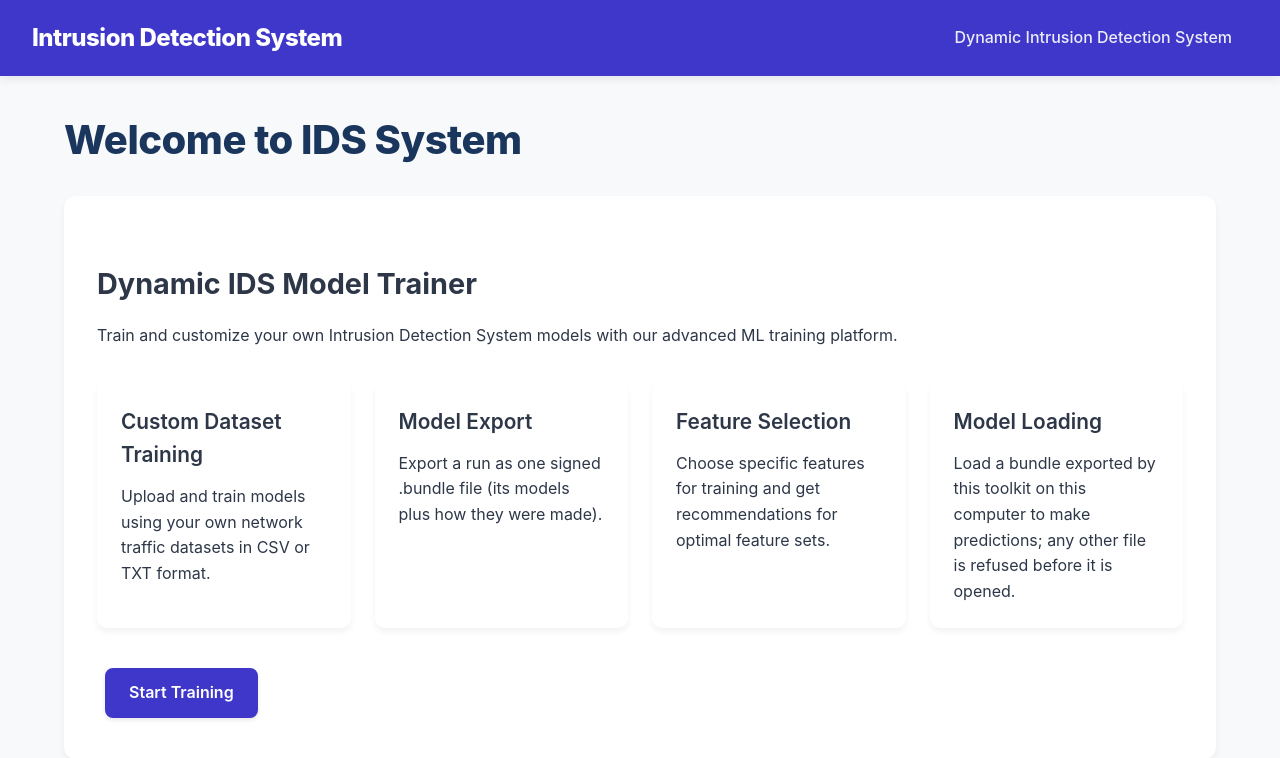
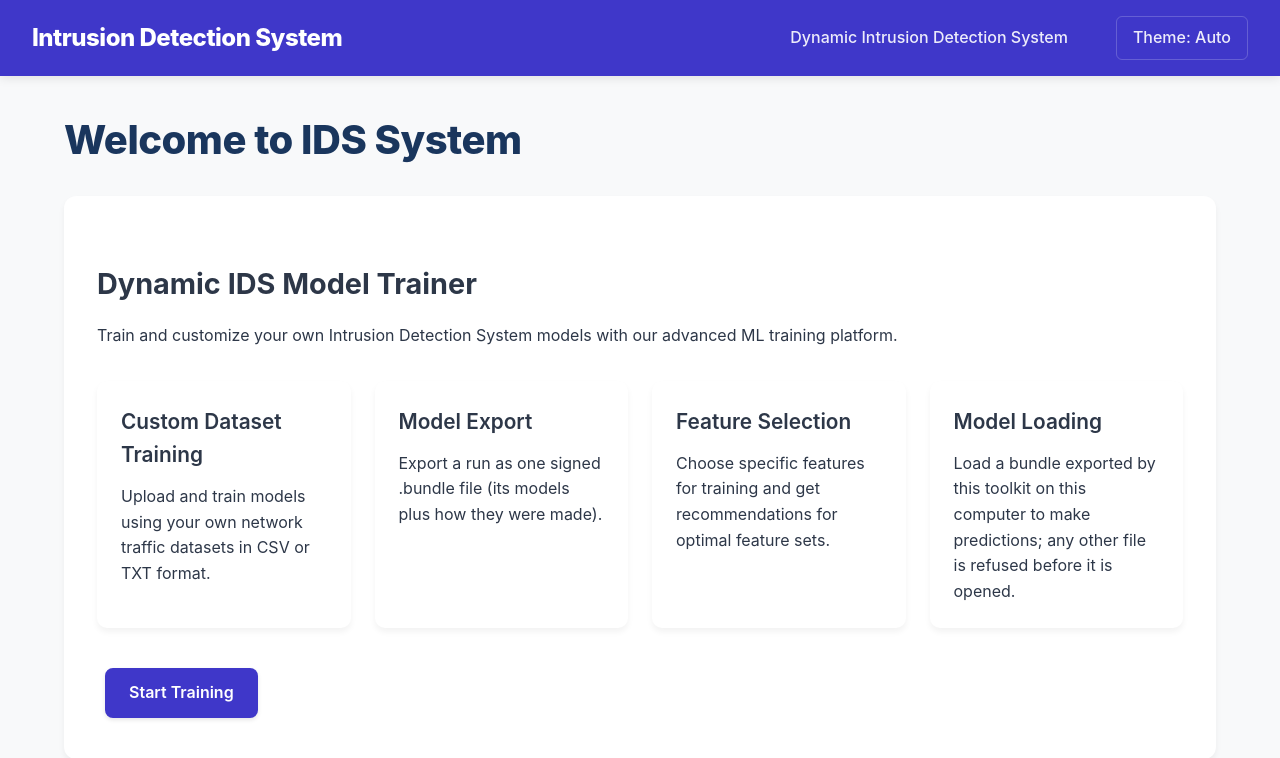
Before and after one commit to ah444/network-security-toolkit-, a Flask app: page / in a window 1280 px wide. Shown: the top 758 px of the page. Run offline with Flask 3, Linux system fonts and the light colour scheme; parts of the project's set-up code (start-up, migrations or seed data) failed here and were passed over.

Commit message:
feat(web): theme button, Auto / Light / Dark (step 2.1b)
A button in the navbar of both pages; Auto follows the system as before.
The choice is kept in the browser. theme.js is a classic script in the
<head>, so a page is drawn in its theme from the start, with no inline
script (CSP unchanged). The dark tokens are written twice in app.css
(the system's dark unless Light is chosen, and Dark chosen); a test keeps
the two copies equal. A white focus ring inside the navbar.

Co-Authored-By: Claude Opus 5.5 <noreply@anthropic.com>

```diff
--- a/toolkit/ui/web/static/css/app.css
+++ b/toolkit/ui/web/static/css/app.css
@@ -1,8 +1,11 @@
 /* Network Security Toolkit web app: one stylesheet for the home page and the trainer
    (v5.1 step 1.3b; before: style.css and style2.css).
 
-   Every colour is a token in :root. The dark theme follows the system setting and only
-   changes token values (the block after :root), so no rule is written twice. Parts that
+   Every colour is a token in :root. The dark theme follows the system setting unless the
+   theme button (theme.js, v5.2 step 2.1) chose Light or Dark, and only changes token
+   values, so no rule is written twice. Its tokens are written twice, for the system's dark
+   and for Dark chosen (CSS can't put a media query and a selector in one block);
+   tests/web/test_css.py keeps the two copies equal. Parts that
    stay light in both themes (tables, the balancing select, the warning and info boxes) and
    the always-dark recommendation box use tokens the dark block leaves alone.
    No !important except [hidden]; no inline styles (the CSP allows style-src 'self' only). */
@@ -62,7 +65,7 @@
   --cm-wrong-4: rgba(255, 0, 0, 0.4);
   --cm-wrong-5: rgba(255, 0, 0, 0.5);
 
-  /* theme: light values here, dark values in the block below */
+  /* theme: light values here, dark values in the two blocks below */
   --bg: var(--gray-50);
   --surface: var(--white);
   --text: var(--gray-700);
@@ -109,8 +112,9 @@
   --shadow-accent: 0 4px 15px var(--indigo-20);
 }
 
+/* Dark: the system's setting, unless Light is chosen */
 @media (prefers-color-scheme: dark) {
-  :root {
+  :root:not([data-theme="light"]) {
     --bg: var(--gray-800);
     --surface: var(--gray-700);
     --text: var(--gray-100);
@@ -129,6 +133,27 @@
     --warning: var(--amber-400);
     --info: var(--cyan-100);
   }
+}
+
+/* Dark chosen with the theme button: the same values as the block above */
+:root[data-theme="dark"] {
+  --bg: var(--gray-800);
+  --surface: var(--gray-700);
+  --text: var(--gray-100);
+  --heading-strong: var(--gray-100);
+  --label: var(--gray-100);
+  --label-strong: var(--white);
+  --label-strong-weight: 700;
+  --placeholder: var(--gray-300);
+  --input-bg: var(--gray-700);
+  --input-border: var(--gray-600);
+  --input-text: var(--gray-100);
+  --list-border: var(--gray-600);
+  --focus: var(--amber-400);
+  --success: var(--green-300);
+  --danger: var(--red-300);
+  --warning: var(--amber-400);
+  --info: var(--cyan-100);
 }
 
 /* ---------- Base ---------- */
@@ -283,6 +308,21 @@ textarea:focus-visible {
 .nav-link:hover {
   color: var(--on-accent);
   background: var(--white-10);
+}
+
+/* The theme button looks like the navbar's links, with a border to show it's a button */
+.theme-toggle {
+  font: inherit;
+  font-weight: 500;
+  background: none;
+  border: 1px solid var(--white-20);
+  cursor: pointer;
+}
+
+/* The page's focus colour is too close to the navbar's own; white shows on it */
+.navbar a:focus-visible,
+.navbar button:focus-visible {
+  outline-color: var(--on-accent);
 }
 
 .container {
--- /dev/null
+++ b/toolkit/ui/web/static/js/theme.js
@@ -0,0 +1,62 @@
+// Theme (v5.2 step 2.1): Auto follows the system's light or dark setting, Light and Dark
+// override it, and the choice is kept in this browser. A classic script in the <head> of
+// both pages, not a module: it runs before the page is drawn, so the page never shows the
+// other theme first. Without JavaScript the button stays hidden and the page follows the
+// system. Light and Dark set data-theme on <html>; app.css does the rest.
+
+(() => {
+  const STORAGE_KEY = "toolkit-theme";
+  const CHOICES = ["auto", "light", "dark"];
+  const LABELS = { auto: "Auto", light: "Light", dark: "Dark" };
+  const root = document.documentElement;
+
+  function saved() {
+    try {
+      const value = localStorage.getItem(STORAGE_KEY);
+      return CHOICES.includes(value) ? value : "auto";
+    } catch (error) {
+      return "auto"; // storage blocked (private window, site data off)
+    }
+  }
+
+  let choice = saved();
+
+  function save() {
+    try {
+      localStorage.setItem(STORAGE_KEY, choice);
+    } catch (error) {
+      // storage blocked: the choice holds until the page is left
+    }
+  }
+
+  // The attribute for the CSS, and the button's text for whoever reads or hears it
+  function apply() {
+    if (choice === "auto") {
+      root.removeAttribute("data-theme");
+    } else {
+      root.setAttribute("data-theme", choice);
+    }
+    const button = document.getElementById("themeToggle");
+    if (button) {
+      button.textContent = `Theme: ${LABELS[choice]}`;
+      const detail = choice === "auto" ? " (follows the system)" : "";
+      button.setAttribute("aria-label", `Theme: ${LABELS[choice]}${detail}. Change theme`);
+    }
+  }
+
+  apply();
+
+  document.addEventListener("DOMContentLoaded", () => {
+    const button = document.getElementById("themeToggle");
+    if (!button) {
+      return;
+    }
+    button.addEventListener("click", () => {
+      choice = CHOICES[(CHOICES.indexOf(choice) + 1) % CHOICES.length];
+      save();
+      apply();
+    });
+    apply();
+    button.hidden = false;
+  });
+})();
--- a/toolkit/ui/web/templates/dynamic_ids.html
+++ b/toolkit/ui/web/templates/dynamic_ids.html
@@ -5,6 +5,7 @@
   <meta name="viewport" content="width=device-width, initial-scale=1">
   <meta name="csrf-token" content="{{ csrf_token() }}">
   <title>Dynamic IDS Model Trainer</title>
+  <script src="{{ url_for('static', filename='js/theme.js') }}"></script>
   <link rel="stylesheet" type="text/css" href="{{ url_for('static', filename='css/app.css') }}">
 
 </head>
@@ -15,6 +16,7 @@
     <ul class="nav-menu">
       <li class="nav-item"><a href="/" class="nav-link">Home</a></li>
       <li class="nav-item"><a href="/dynamic_ids" class="nav-link">Dynamic Intrusion Detection System</a></li>
+      <li class="nav-item"><button type="button" id="themeToggle" class="nav-link theme-toggle" hidden>Theme: Auto</button></li>
     </ul>
   </nav>
 
--- a/toolkit/ui/web/templates/home.html
+++ b/toolkit/ui/web/templates/home.html
@@ -4,6 +4,7 @@
   <meta charset="UTF-8">
   <meta name="viewport" content="width=device-width, initial-scale=1">
   <title>Home - Intrusion Detection System</title>
+  <script src="{{ url_for('static', filename='js/theme.js') }}"></script>
   <link rel="stylesheet" type="text/css" href="{{ url_for('static', filename='css/app.css') }}">
 </head>
 <body>
@@ -12,6 +13,7 @@
     <a href="/" class="nav-logo">Intrusion Detection System</a>
     <ul class="nav-menu">
       <li class="nav-item"><a href="/dynamic_ids" class="nav-link">Dynamic Intrusion Detection System</a></li>
+      <li class="nav-item"><button type="button" id="themeToggle" class="nav-link theme-toggle" hidden>Theme: Auto</button></li>
     </ul>
   </nav>
 
```
Also changed, not shown: docs/V5.2_CHECKLIST.md (+5 -2 lines), docs/user_guide.md (+4 -0 lines), tests/web/test_css.py (+38 -12 lines), tests/web/test_js_modules.py (+4 -2 lines), tests/web/test_theme.py (added, +86 -0 lines).
